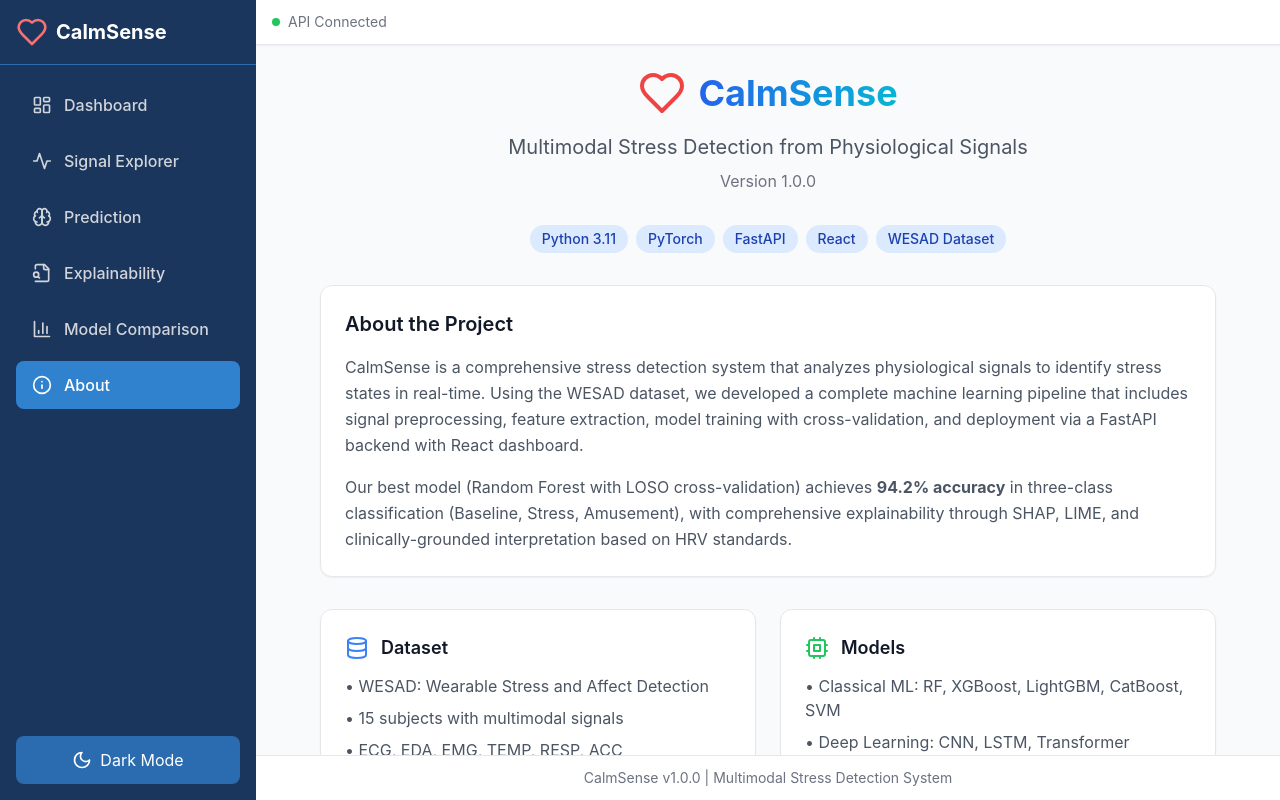
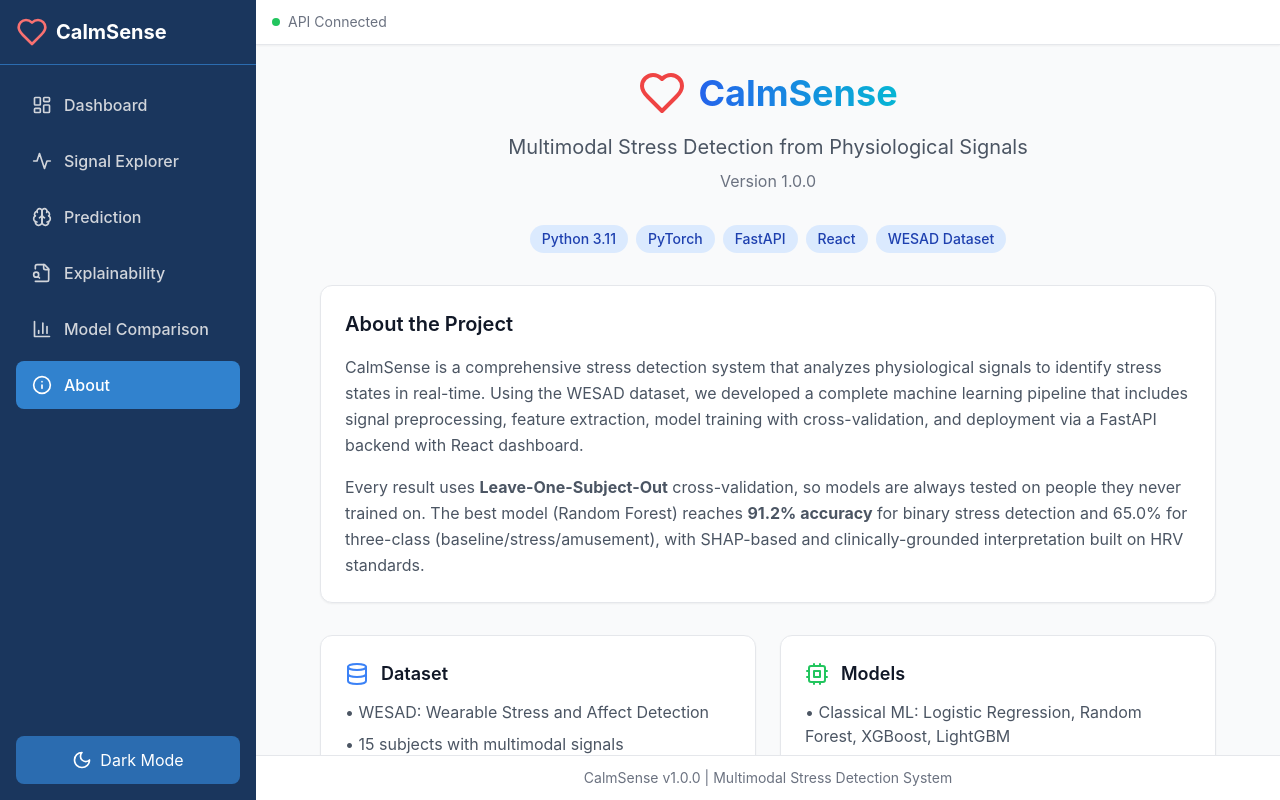
Before and after one commit to urme-b/CalmSense, a React (Create React App) app in the folder frontend/: page /about in a window 1280 px wide. Built offline with nearby package versions, Linux system fonts and the light colour scheme; no server answers.

Commit message:
honest about page

```diff
--- a/frontend/src/components/About.tsx
+++ b/frontend/src/components/About.tsx
@@ -52,9 +52,10 @@ const About: React.FC = () => {
           React dashboard.
         </p>
         <p className="mt-4 text-gray-600 dark:text-gray-400 leading-relaxed">
-          Our best model (Random Forest with LOSO cross-validation) achieves <strong>94.2% accuracy</strong> in
-          three-class classification (Baseline, Stress, Amusement), with comprehensive explainability
-          through SHAP, LIME, and clinically-grounded interpretation based on HRV standards.
+          Every result uses <strong>Leave-One-Subject-Out</strong> cross-validation, so models are always tested
+          on people they never trained on. The best model (Random Forest) reaches <strong>91.2% accuracy</strong> for
+          binary stress detection and 65.0% for three-class (baseline/stress/amusement), with SHAP-based and
+          clinically-grounded interpretation built on HRV standards.
         </p>
       </div>
 
@@ -79,10 +80,10 @@ const About: React.FC = () => {
             <h3 className="text-lg font-semibold text-gray-900 dark:text-white">Models</h3>
           </div>
           <ul className="space-y-2 text-gray-600 dark:text-gray-400">
-            <li>• Classical ML: RF, XGBoost, LightGBM, CatBoost, SVM</li>
-            <li>• Deep Learning: CNN, LSTM, Transformer</li>
-            <li>• Cross-Modal Attention for multimodal fusion</li>
-            <li>• LOSO cross-validation for robustness</li>
+            <li>• Classical ML: Logistic Regression, Random Forest, XGBoost, LightGBM</li>
+            <li>• Deep Learning: residual 1D-CNN on raw signals</li>
+            <li>• Leakage-free per-fold imputation and scaling</li>
+            <li>• Leave-One-Subject-Out cross-validation</li>
           </ul>
         </div>
 
@@ -92,10 +93,10 @@ const About: React.FC = () => {
             <h3 className="text-lg font-semibold text-gray-900 dark:text-white">Features</h3>
           </div>
           <ul className="space-y-2 text-gray-600 dark:text-gray-400">
-            <li>• 147 physiological features extracted</li>
-            <li>• HRV time/frequency domain analysis</li>
+            <li>• 60+ physiological features extracted</li>
+            <li>• HRV time/frequency/nonlinear analysis</li>
             <li>• EDA phasic/tonic decomposition</li>
-            <li>• Signal quality assessment</li>
+            <li>• 60s windows, 50% overlap</li>
           </ul>
         </div>
 
@@ -106,8 +107,8 @@ const About: React.FC = () => {
           </div>
           <ul className="space-y-2 text-gray-600 dark:text-gray-400">
             <li>• SHAP values for global/local importance</li>
-            <li>• LIME for instance-level explanations</li>
-            <li>• Grad-CAM for CNN visualization</li>
+            <li>• Top-biomarker contributions per prediction</li>
+            <li>• Optimism-gap analysis (LOSO vs within-subject)</li>
             <li>• Clinical interpretation (Task Force 1996)</li>
           </ul>
         </div>
@@ -156,24 +157,22 @@ const About: React.FC = () => {
             <thead>
               <tr className="border-b border-gray-200 dark:border-gray-700">
                 <th className="px-4 py-2 text-left text-sm font-semibold text-gray-700 dark:text-gray-300">Model</th>
-                <th className="px-4 py-2 text-left text-sm font-semibold text-gray-700 dark:text-gray-300">Accuracy</th>
-                <th className="px-4 py-2 text-left text-sm font-semibold text-gray-700 dark:text-gray-300">F1 Score</th>
-                <th className="px-4 py-2 text-left text-sm font-semibold text-gray-700 dark:text-gray-300">AUC-ROC</th>
+                <th className="px-4 py-2 text-left text-sm font-semibold text-gray-700 dark:text-gray-300">LOSO Accuracy</th>
+                <th className="px-4 py-2 text-left text-sm font-semibold text-gray-700 dark:text-gray-300">Macro-F1</th>
               </tr>
             </thead>
             <tbody>
               {[
-                { model: 'Random Forest', acc: '94.2%', f1: '94.1%', auc: '97.8%' },
-                { model: 'XGBoost', acc: '93.8%', f1: '93.7%', auc: '97.5%' },
-                { model: 'LightGBM', acc: '93.5%', f1: '93.4%', auc: '97.2%' },
-                { model: 'CNN-LSTM', acc: '92.5%', f1: '92.4%', auc: '96.5%' },
-                { model: 'Transformer', acc: '92.8%', f1: '92.7%', auc: '96.8%' },
+                { model: 'Random Forest', acc: '91.2%', f1: '89.8%' },
+                { model: 'XGBoost', acc: '88.8%', f1: '85.8%' },
+                { model: 'LightGBM', acc: '87.5%', f1: '83.8%' },
+                { model: 'Logistic Regression', acc: '86.8%', f1: '85.3%' },
+                { model: '1D-CNN', acc: '64.7%', f1: '39.3%' },
               ].map((row, i) => (
                 <tr key={row.model} className={`border-b border-gray-100 dark:border-gray-700 ${i === 0 ? 'bg-green-50 dark:bg-green-900/20' : ''}`}>
                   <td className="px-4 py-2 text-gray-900 dark:text-white font-medium">{row.model}</td>
                   <td className="px-4 py-2 text-gray-600 dark:text-gray-400">{row.acc}</td>
                   <td className="px-4 py-2 text-gray-600 dark:text-gray-400">{row.f1}</td>
-                  <td className="px-4 py-2 text-gray-600 dark:text-gray-400">{row.auc}</td>
                 </tr>
               ))}
             </tbody>
```
